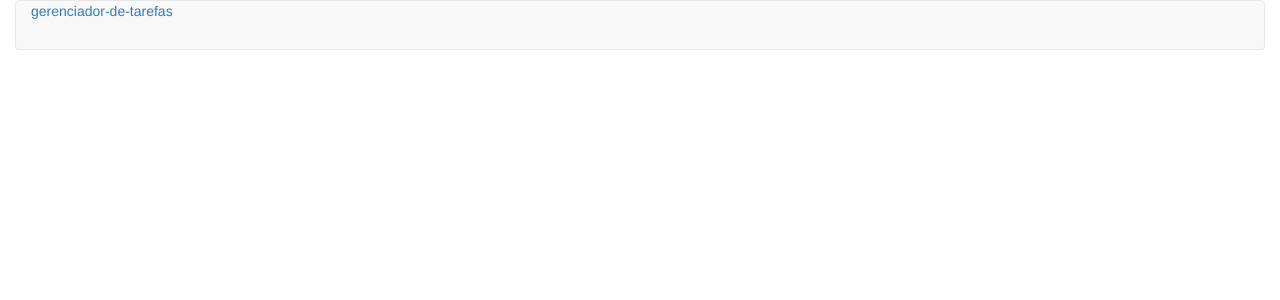
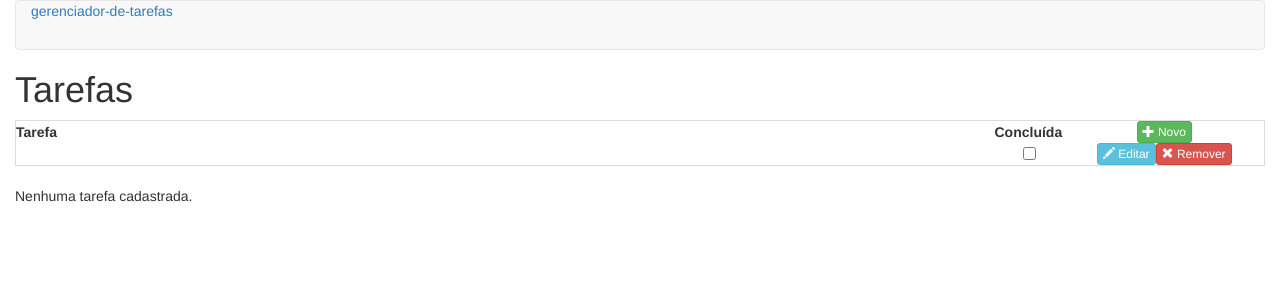
Before and after one commit to aires1294/-gerenciador-de-tarefas, an Angular app: page /tarefas/listar in a window 1280 px wide. Before the commit this address led to /. Shown: the top 300 px of the page. Built offline with nearby package versions, Linux system fonts and the light colour scheme.

Commit message:
create tela html listagem tarefas

```diff
--- a/src/app/app-routing.module.ts
+++ b/src/app/app-routing.module.ts
@@ -1,7 +1,15 @@
 import { NgModule } from '@angular/core';
 import { RouterModule, Routes } from '@angular/router';
+import { TarefaRoutes } from './tarefas';
 
-const routes: Routes = [];
+const routes: Routes = [
+  {
+    path: '',
+    redirectTo: '/tarefas/listar',
+    pathMatch: 'full'
+},
+  ...TarefaRoutes
+];
 
 @NgModule({
   imports: [RouterModule.forRoot(routes)],
--- a/src/app/tarefas/index.ts
+++ b/src/app/tarefas/index.ts
@@ -1,3 +1,4 @@
 export * from './tarefas.module'
 export * from './shared'
 export * from './listar'
+export * from './tarefas-routing.module'
--- a/src/app/tarefas/listar/listar-tarefa.component.html
+++ b/src/app/tarefas/listar/listar-tarefa.component.html
@@ -1 +1,40 @@
-<p>listar-tarefa works!</p>
+<h1>Tarefas</h1>
+
+<table class="table table-striped table-bordered table-hover">
+  <tr>
+  	<th>Tarefa</th>
+    <th>Concluída</th>
+  	<th class="text-center">
+      <a
+         class="btn btn-xs btn-success">
+         <span class="glyphicon glyphicon-plus"
+           aria-hidden="true"></span> Novo
+      </a>
+  </th>
+  </tr>
+  <tr>
+    <td>
+
+    </td>
+    <td style="width: 70px" class="text-center">
+      <input
+        type="checkbox">
+    </td>
+    <td class="text-center" style="width: 200px">
+      <a
+        title="Editar" alt="Editar"
+        class="btn btn-xs btn-info">
+        <span class="glyphicon glyphicon-pencil"
+          aria-hidden="true"></span> Editar
+      </a>
+      <a href="#" title="Remover" alt="Remover"
+
+        class="btn btn-xs btn-danger">
+        <span class="glyphicon glyphicon-remove"
+          aria-hidden="true"></span> Remover
+      </a>
+    </td>
+  </tr>
+</table>
+
+<p>Nenhuma tarefa cadastrada.</p>
--- /dev/null
+++ b/src/app/tarefas/tarefas-routing.module.ts
@@ -0,0 +1,14 @@
+import { Routes } from '@angular/router';
+
+import { ListarTarefaComponent } from './listar';
+
+export const TarefaRoutes: Routes = [
+    {
+        path: 'tarefas',
+        redirectTo: 'tarefas/listar'
+    },
+    {
+        path: 'tarefas/listar',
+        component: ListarTarefaComponent
+    }
+];
```
